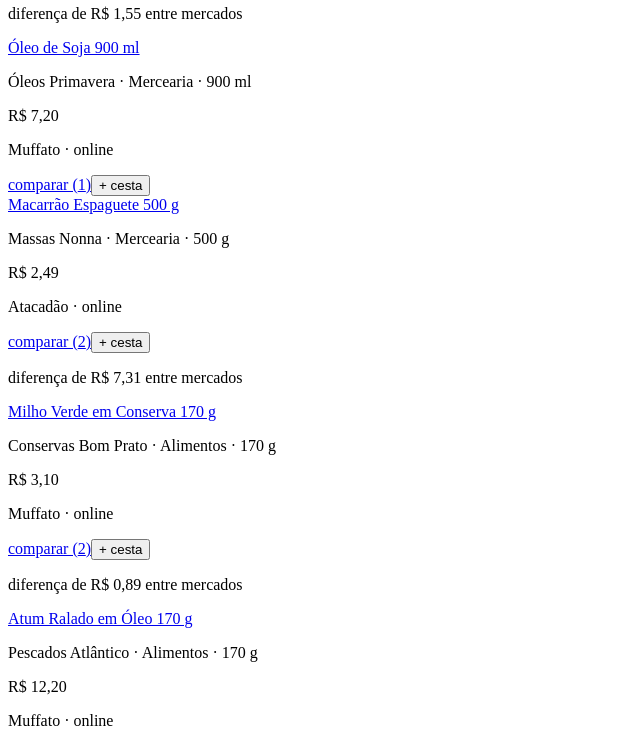
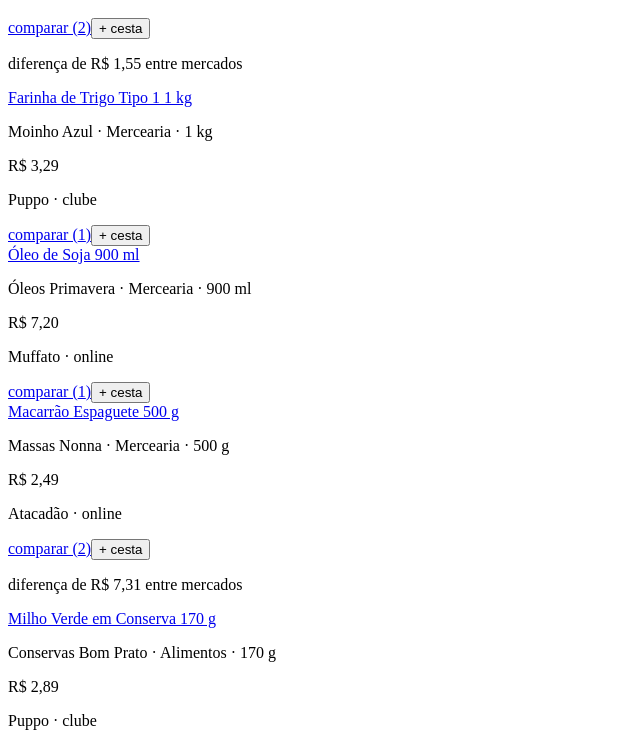
Before and after one commit to sergiomeyer23/Mercavel, a React (Vite) app: page /busca in a window 1280 px wide. Shown: the part 2197-2941 px from the top of the page, without its empty margins (0-640 px from the left). Built offline with nearby package versions, Linux system fonts and the light colour scheme; the HTML template or start-up script is replaced by a standard one.

Commit message:
feat: preços do Puppo (encarte) e do Irani (ofertas do dia)

```diff
--- a/package.json
+++ b/package.json
@@ -12,7 +12,8 @@
     "test": "vitest run",
     "lint": "eslint .",
     "coletar": "node scripts/coletar.mjs",
-    "coletar:precos": "node scripts/coletar-precos.mjs"
+    "coletar:precos": "node scripts/coletar-precos.mjs",
+    "coletar:irani": "node scripts/coletar-irani.mjs"
   },
   "keywords": [
     "precos",
--- a/src/data/prices.json
+++ b/src/data/prices.json
@@ -165,6 +165,21 @@
     "marketBrand": "Atacadão S/A"
   },
   {
+    "id": "irani--banana-prata-kg",
+    "productId": "banana-prata-kg",
+    "marketId": "irani",
+    "price": 3.89,
+    "priceType": "PROMOTION",
+    "collectedAt": "2026-10-27T19:58:44.892Z",
+    "source": "ofertas do dia do Irani (27/10/2026 - 28/10/2026)",
+    "sourceUrl": "https://www.superirani.com.br/ofertas",
+    "availability": "IN_STOCK",
+    "marketOriginalCategory": null,
+    "marketEan": null,
+    "marketProductName": "Banana Prata Kg",
+    "marketBrand": null
+  },
+  {
     "id": "muffato--banana-prata-kg",
     "productId": "banana-prata-kg",
     "marketId": "muffato",
@@ -178,6 +193,21 @@
     "marketEan": "666",
     "marketProductName": "Banana Prata Kg",
     "marketBrand": "Hortifruti"
+  },
+  {
+    "id": "irani--batata-inglesa-kg",
+    "productId": "batata-inglesa-kg",
+    "marketId": "irani",
+    "price": 3.89,
+    "priceType": "PROMOTION",
+    "collectedAt": "2026-10-27T19:58:44.892Z",
+    "source": "ofertas do dia do Irani (27/10/2026 - 28/10/2026)",
+    "sourceUrl": "https://www.superirani.com.br/ofertas",
+    "availability": "IN_STOCK",
+    "marketOriginalCategory": null,
+    "marketEan": null,
+    "marketProductName": "Batata Monalisa Kg",
+    "marketBrand": null
   },
   {
     "id": "atacadao--batata-palito-congelada-2kg",
@@ -225,6 +255,21 @@
     "marketBrand": "Café do Ponto"
   },
   {
+    "id": "irani--cafe-torrado-500g",
+    "productId": "cafe-torrado-500g",
+    "marketId": "irani",
+    "price": 19.9,
+    "priceType": "PROMOTION",
+    "collectedAt": "2026-10-27T19:58:44.892Z",
+    "source": "ofertas do dia do Irani (27/10/2026 - 28/10/2026)",
+    "sourceUrl": "https://www.superirani.com.br/ofertas",
+    "availability": "IN_STOCK",
+    "marketOriginalCategory": null,
+    "marketEan": null,
+    "marketProductName": "Cafe Caboclo 500g Vacuo Tradicional",
+    "marketBrand": null
+  },
+  {
     "id": "muffato--cafe-torrado-500g",
     "productId": "cafe-torrado-500g",
     "marketId": "muffato",
@@ -238,6 +283,21 @@
     "marketEan": "7896089010916",
     "marketProductName": "Café Caboclo Torrado e Moído Tradicional Vácuo 500g",
     "marketBrand": "Caboclo"
+  },
+  {
+    "id": "puppo--cafe-torrado-500g",
+    "productId": "cafe-torrado-500g",
+    "marketId": "puppo",
+    "price": 19.99,
+    "priceType": "CLUB",
+    "collectedAt": "2026-10-27T19:58:57.604Z",
+    "source": "encarte do Puppo (preço Clube Puppo, 15/10/2026 a 01/11/2026)",
+    "sourceUrl": "https://www.superpuppo.com.br/uploads/SHOW%20DE%20OFERTAS%20-%20SUPER%20PUPPO%2015-10%20A%2001-11-26.pdf",
+    "availability": "IN_STOCK",
+    "marketOriginalCategory": null,
+    "marketEan": null,
+    "marketProductName": "Café Super Puppo 500g Vácuo",
+    "marketBrand": null
   },
   {
     "id": "festval--cerveja-pilsen-350ml",
@@ -313,6 +373,21 @@
     "marketEan": "7908625604425",
     "marketProductName": "Bife de Coxão Mole Swift 1kg",
     "marketBrand": "Swift"
+  },
+  {
+    "id": "irani--coxao-mole-kg",
+    "productId": "coxao-mole-kg",
+    "marketId": "irani",
+    "price": 41.99,
+    "priceType": "PROMOTION",
+    "collectedAt": "2026-10-27T19:58:44.892Z",
+    "source": "ofertas do dia do Irani (27/10/2026 - 28/10/2026)",
+    "sourceUrl": "https://www.superirani.com.br/ofertas",
+    "availability": "IN_STOCK",
+    "marketOriginalCategory": null,
+    "marketEan": null,
+    "marketProductName": "Coxao Mole Bovino Peca/Pedaco Resf Kg Caixaria",
+    "marketBrand": null
   },
   {
     "id": "muffato--coxao-mole-kg",
@@ -433,6 +508,21 @@
     "marketEan": "7896419431015",
     "marketProductName": "Farinha de Trigo Tipo 1 Anaconda Pacote 1kg",
     "marketBrand": "Anaconda"
+  },
+  {
+    "id": "puppo--farinha-trigo-1kg",
+    "productId": "farinha-trigo-1kg",
+    "marketId": "puppo",
+    "price": 3.29,
+    "priceType": "CLUB",
+    "collectedAt": "2026-10-27T19:58:57.604Z",
+    "source": "encarte do Puppo (preço Clube Puppo, 15/10/2026 a 01/11/2026)",
+    "sourceUrl": "https://www.superpuppo.com.br/uploads/SHOW%20DE%20OFERTAS%20-%20SUPER%20PUPPO%2015-10%20A%2001-11-26.pdf",
+    "availability": "IN_STOCK",
+    "marketOriginalCategory": null,
+    "marketEan": null,
+    "marketProductName": "Farinha Trigo Anniela 1kg Tp 1",
+    "marketBrand": null
   },
   {
     "id": "atacadao--feijao-carioca-1kg",
@@ -735,6 +825,21 @@
     "marketBrand": "Predilecta"
   },
   {
+    "id": "puppo--milho-verde-lata",
+    "productId": "milho-verde-lata",
+    "marketId": "puppo",
+    "price": 2.89,
+    "priceType": "CLUB",
+    "collectedAt": "2026-10-27T19:58:57.604Z",
+    "source": "encarte do Puppo (preço Clube Puppo, 15/10/2026 a 01/11/2026)",
+    "sourceUrl": "https://www.superpuppo.com.br/uploads/SHOW%20DE%20OFERTAS%20-%20SUPER%20PUPPO%2015-10%20A%2001-11-26.pdf",
+    "availability": "IN_STOCK",
+    "marketOriginalCategory": null,
+    "marketEan": null,
+    "marketProductName": "Milho Verde Sofruta 170g Lata",
+    "marketBrand": null
+  },
+  {
     "id": "festval--molho-tomate-340g",
     "productId": "molho-tomate-340g",
     "marketId": "festval",
@@ -928,6 +1033,21 @@
     "marketEan": "431545",
     "marketProductName": "Picanha Carne Bovina Steak Brasa Forte Kg",
     "marketBrand": "Brasa Forte"
+  },
+  {
+    "id": "puppo--picanha-kg",
+    "productId": "picanha-kg",
+    "marketId": "puppo",
+    "price": 49.99,
+    "priceType": "CLUB",
+    "collectedAt": "2026-10-27T19:58:57.604Z",
+    "source": "encarte do Puppo (preço Clube Puppo, 15/10/2026 a 01/11/2026)",
+    "sourceUrl": "https://www.superpuppo.com.br/uploads/SHOW%20DE%20OFERTAS%20-%20SUPER%20PUPPO%2015-10%20A%2001-11-26.pdf",
+    "availability": "IN_STOCK",
+    "marketOriginalCategory": null,
+    "marketEan": null,
+    "marketProductName": "Picanha Sul Beef Kg Fatiada a Vácuo",
+    "marketBrand": null
   },
   {
     "id": "atacadao--pilha-aa-4un",
--- a/src/pages/Produto.tsx
+++ b/src/pages/Produto.tsx
@@ -183,7 +183,7 @@
           </div>
         )}
         <p className="mt-2 text-xs text-gray-400">
-          preço de e-commerce, coletado no site do mercado · pode mudar a qualquer momento · preços com mais de 7 dias aparecem em destaque
+          preços coletados nos sites e encartes dos mercados (confira o tipo: online, promoção ou clube) · podem mudar a qualquer momento · preços com mais de 7 dias aparecem em destaque
         </p>
       </div>
 
```
Also changed, not shown: dados/encarte-puppo.json (added, +11 -0 lines), scripts/coletar-irani.mjs (added, +86 -0 lines), scripts/coletar-precos.mjs (+6 -1 lines), 1 other file (tests, documents, lock files or other folders).
